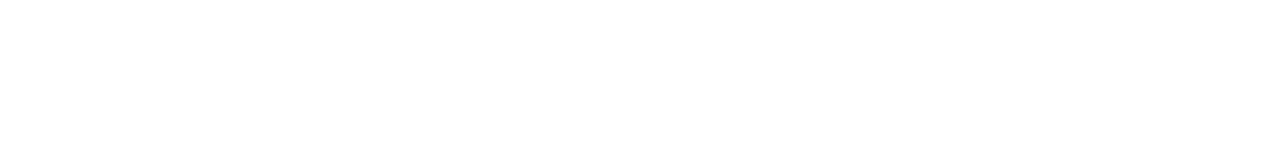
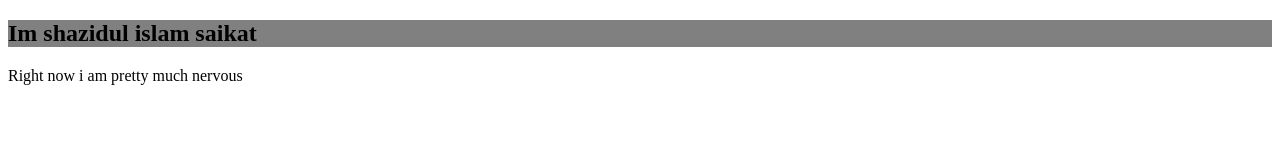
Before and after one commit to Shazidsaikat/my-second-repo, a plain HTML site: page index.html in a window 1280 px wide. Drawn offline with Linux system fonts and the light colour scheme.

Commit message:
modified

```diff
--- a/index.html
+++ b/index.html
@@ -5,8 +5,13 @@
     <meta http-equiv="X-UA-Compatible" content="IE=edge">
     <meta name="viewport" content="width=device-width, initial-scale=1.0">
     <title>my-second-repo</title>
+<link rel="stylesheet" href="styles.css">
+
 </head>
 <body>
+     <h2>Im shazidul islam saikat </h2>
+     <p>Right now i am pretty much nervous </p>
+
 
 </body>
 </html>
--- /dev/null
+++ b/styles.css
@@ -0,0 +1,3 @@
+h2{
+    background:gray;
+}
```
